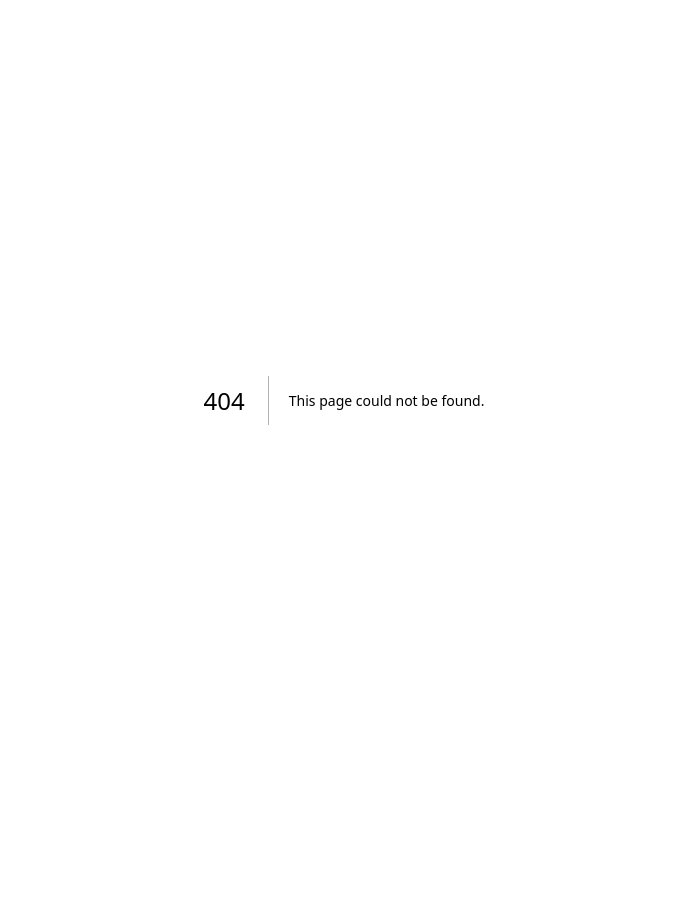
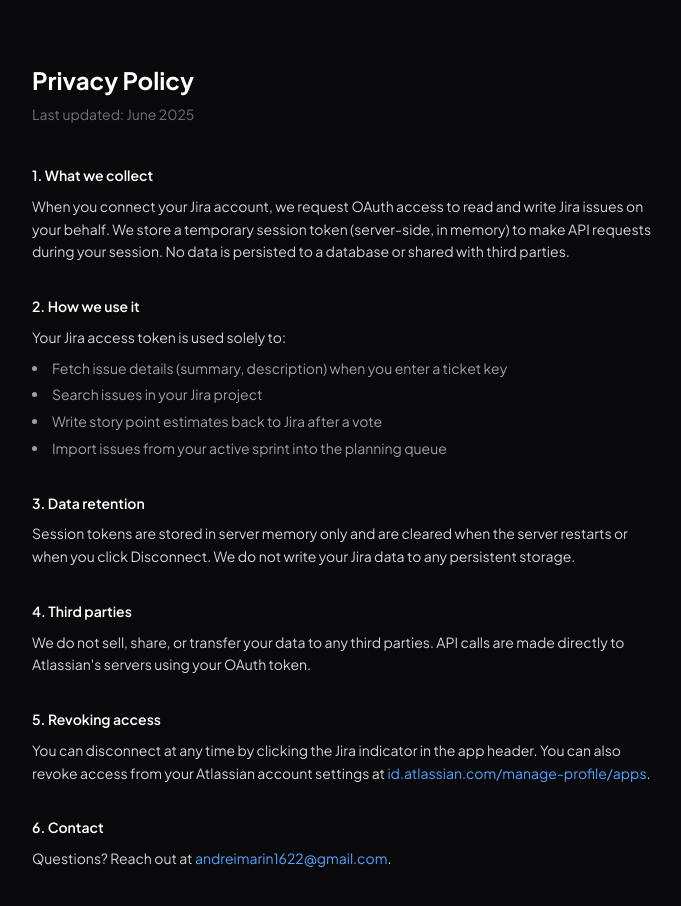
Before and after one commit to AndreiMarin15/planning-poker, a Next.js app: page /privacy in a window 1280 px wide. Before the commit this address had no page. Shown: the top 906 px of the page, without its empty margins (296-977 px from the left). Before the commit the page ends 800 px from the top, so only its background shows below. Built offline with nearby package versions, Linux system fonts and the light colour scheme.

Commit message:
add Privacy Policy page with data collection and usage details

```diff
--- /dev/null
+++ b/app/privacy/page.tsx
@@ -0,0 +1,46 @@
+export default function PrivacyPolicy() {
+  return (
+    <main className="max-w-2xl mx-auto px-6 py-16 text-zinc-300">
+      <h1 className="text-2xl font-bold text-white mb-2">Privacy Policy</h1>
+      <p className="text-zinc-500 text-sm mb-10">Last updated: June 2025</p>
+
+      <section className="space-y-8 text-sm leading-relaxed">
+        <div>
+          <h2 className="text-white font-semibold mb-2">1. What we collect</h2>
+          <p>When you connect your Jira account, we request OAuth access to read and write Jira issues on your behalf. We store a temporary session token (server-side, in memory) to make API requests during your session. No data is persisted to a database or shared with third parties.</p>
+        </div>
+
+        <div>
+          <h2 className="text-white font-semibold mb-2">2. How we use it</h2>
+          <p>Your Jira access token is used solely to:</p>
+          <ul className="list-disc list-inside mt-2 space-y-1 text-zinc-400">
+            <li>Fetch issue details (summary, description) when you enter a ticket key</li>
+            <li>Search issues in your Jira project</li>
+            <li>Write story point estimates back to Jira after a vote</li>
+            <li>Import issues from your active sprint into the planning queue</li>
+          </ul>
+        </div>
+
+        <div>
+          <h2 className="text-white font-semibold mb-2">3. Data retention</h2>
+          <p>Session tokens are stored in server memory only and are cleared when the server restarts or when you click Disconnect. We do not write your Jira data to any persistent storage.</p>
+        </div>
+
+        <div>
+          <h2 className="text-white font-semibold mb-2">4. Third parties</h2>
+          <p>We do not sell, share, or transfer your data to any third parties. API calls are made directly to Atlassian's servers using your OAuth token.</p>
+        </div>
+
+        <div>
+          <h2 className="text-white font-semibold mb-2">5. Revoking access</h2>
+          <p>You can disconnect at any time by clicking the Jira indicator in the app header. You can also revoke access from your Atlassian account settings at <a href="https://id.atlassian.com/manage-profile/apps" target="_blank" rel="noopener noreferrer" className="text-blue-400 hover:underline">id.atlassian.com/manage-profile/apps</a>.</p>
+        </div>
+
+        <div>
+          <h2 className="text-white font-semibold mb-2">6. Contact</h2>
+          <p>Questions? Reach out at <a href="mailto:andreimarin1622@gmail.com" className="text-blue-400 hover:underline">andreimarin1622@gmail.com</a>.</p>
+        </div>
+      </section>
+    </main>
+  )
+}
```
